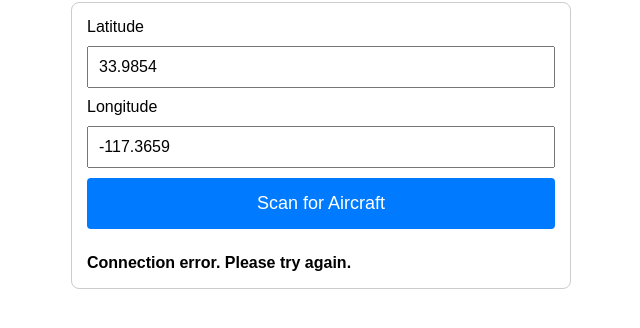
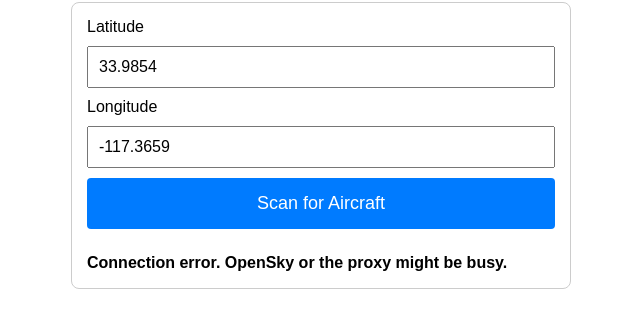
Before and after one commit to kellmaster100/audio-radar, a website: page index.html in a window 1280 px wide. Both pictures are taken after a click on the button "Scan for Aircraft". Shown: the part 98-426 px from the top of the page, without its empty margins (319-959 px from the left). Drawn offline with Linux system fonts and the light colour scheme; no server answers.

Commit message:
Improve flight scan UI and API handling
Refactor front-end flight scanner: rename helper comments, add null checks, and adjust UI markup for better screen‑reader friendliness (callsign as H3 + details paragraph). Switch to AllOrigins proxy for CORS-safe requests, build a ~25mi bounding box, encode the OpenSky URL, and parse the wrapped response.contents. Sort results by distance, limit to top 10, and improve status/error messages and console logging.

```diff
--- a/index.html
+++ b/index.html
@@ -31,8 +31,8 @@
     <div id="flight-list" aria-live="polite">
         </div>
 
-    <script>
-        // --- DISTANCE MATH ---
+<script>
+        // --- HELPER: DISTANCE MATH (MILES) ---
         function calculateDistance(lat1, lon1, lat2, lon2) {
             const R = 3958.8;
             const dLat = (lat2 - lat1) * Math.PI / 180;
@@ -43,48 +43,56 @@
             return R * (2 * Math.atan2(Math.sqrt(a), Math.sqrt(1 - a)));
         }
 
-        // --- UI UPDATE ---
+        // --- HELPER: UPDATE UI LIST ---
         function updateFlightList(flights) {
             const list = document.getElementById('flight-list');
             list.innerHTML = '';
-            if (flights.length === 0) return;
+
+            if (!flights || flights.length === 0) return;
 
             flights.forEach(f => {
                 const item = document.createElement('div');
                 item.className = 'flight-item';
-                item.innerHTML = `<strong>${f.callsign}</strong> - ${f.distance} miles away, ${f.altitude} feet`;
+                // JAWS will read this as: "Callsign, Distance miles away, Altitude feet"
+                item.innerHTML = `<h3>${f.callsign}</h3><p>${f.distance} miles away, ${f.altitude} feet altitude.</p>`;
                 list.appendChild(item);
             });
         }
 
-        // --- MAIN FUNCTION ---
+        // --- MAIN SCAN FUNCTION ---
         async function scanForFlights() {
             const status = document.getElementById('status');
             const btn = document.getElementById('scan-btn');
 
-            // 1. Visual/Audio feedback immediately
-            status.innerText = "Scanning now...";
+            // Audio-friendly status update
+            status.innerText = "Scanning the Riverside airspace...";
             btn.disabled = true;
 
             const lat = parseFloat(document.getElementById('lat').value);
             const lon = parseFloat(document.getElementById('lon').value);
 
-            /* --- VERCEL METHOD PAUSED ---
-            // const response = await fetch(`/api/flights?lat=${lat}&lon=${lon}`);
-            */
+            // Bounding box for approximately 25 miles
+            const offset = 0.36;
+            const lamin = lat - offset;
+            const lomin = lon - offset;
+            const lamax = lat + offset;
+            const lomax = lon + offset;
 
-            // 2. Browser Direct Setup
-            const offset = 0.25;
-// Switching to a different public proxy that is usually more reliable
-const proxy = "https://api.allorigins.win/raw?url=";
-const target = `https://opensky-network.org/api/states/all?lamin=${lat-offset}&lomin=${lon-offset}&lamax=${lat+offset}&lomax=${lon+offset}`;
+            const targetUrl = `https://opensky-network.org/api/states/all?lamin=${lamin}&lomin=${lomin}&lamax=${lamax}&lomax=${lomax}`;
+
+            // Using AllOrigins JSON wrapper - the most reliable way to bypass CORS today
+            const proxyUrl = `https://api.allorigins.win/get?url=${encodeURIComponent(targetUrl)}`;
 
             try {
-                const response = await fetch(proxy + encodeURIComponent(target));
-                const data = await response.json();
+                const response = await fetch(proxyUrl);
+                if (!response.ok) throw new Error("Proxy connection failed.");
+
+                const wrapper = await response.json();
+                // AllOrigins wraps the result in a "contents" string
+                const data = JSON.parse(wrapper.contents);
 
                 if (!data.states || data.states.length === 0) {
-                    status.innerText = "No aircraft found in the Riverside area.";
+                    status.innerText = "No aircraft found within 25 miles of your location.";
                     updateFlightList([]);
                 } else {
                     const flights = data.states.map(f => {
@@ -95,13 +103,15 @@ const target = `https://opensky-network.org/api/states/all?lamin=${lat-offset}&l
                             distance: calculateDistance(lat, lon, f[6], f[5]).toFixed(1)
                         };
                     });
+
+                    // Sort so the closest plane is at the top for the screen reader
                     const sorted = flights.sort((a, b) => a.distance - b.distance).slice(0, 10);
                     status.innerText = `Found ${sorted.length} aircraft.`;
                     updateFlightList(sorted);
                 }
             } catch (err) {
-                console.error(err);
-                status.innerText = "Connection error. Please try again.";
+                console.error("Scan error:", err);
+                status.innerText = "Connection error. OpenSky or the proxy might be busy.";
             } finally {
                 btn.disabled = false;
             }
```
